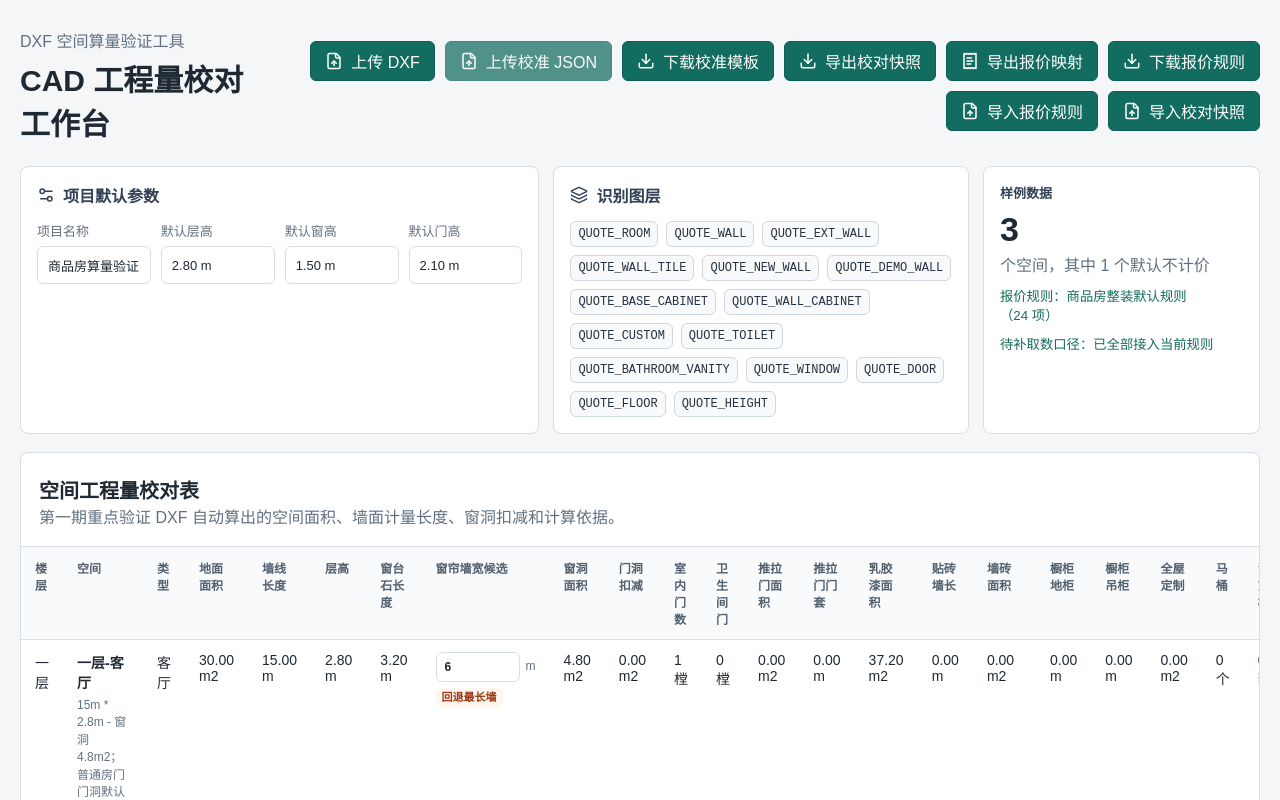
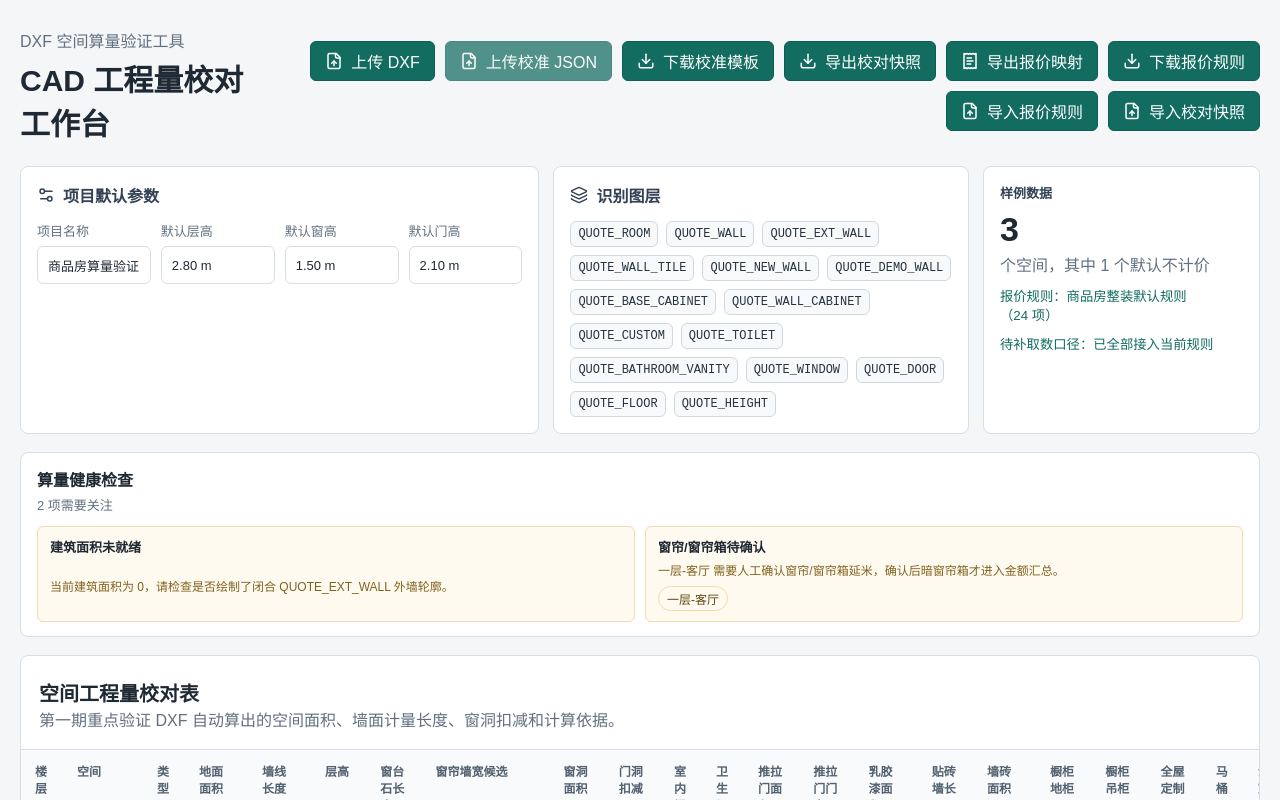
Before and after one commit to giwawe/G-cad-budget-program, a Next.js app in the folder apps/web/: page / in a window 1280 px wide. Shown: the top 800 px of the page. Built offline with nearby package versions, Linux system fonts and the light colour scheme.

Commit message:
feat: add quantity health checks

```diff
--- a/apps/web/app/globals.css
+++ b/apps/web/app/globals.css
@@ -233,6 +233,62 @@ code {
   font: 12px/1.55 Consolas, "Courier New", monospace;
   padding: 10px;
   resize: vertical;
+}
+
+.healthPanel {
+  display: grid;
+  gap: 12px;
+  border: 1px solid var(--line);
+  border-radius: 8px;
+  background: var(--panel);
+  margin-bottom: 18px;
+  padding: 14px 16px;
+}
+
+.healthPanel p {
+  margin: 0;
+  color: var(--muted);
+  font-size: 13px;
+}
+
+.healthList {
+  display: grid;
+  grid-template-columns: repeat(2, minmax(0, 1fr));
+  gap: 10px;
+}
+
+.healthCard {
+  display: grid;
+  gap: 6px;
+  border: 1px solid #f0dcae;
+  border-radius: 6px;
+  background: #fffaf0;
+  padding: 10px 12px;
+}
+
+.healthCard strong {
+  font-size: 13px;
+}
+
+.healthCard span {
+  color: #80611d;
+  font-size: 12px;
+  line-height: 1.5;
+}
+
+.healthCard div {
+  display: flex;
+  flex-wrap: wrap;
+  gap: 6px;
+}
+
+.healthCard a {
+  border: 1px solid #f0dcae;
+  border-radius: 999px;
+  color: #5f4410;
+  font-size: 12px;
+  padding: 3px 8px;
+  text-decoration: none;
 }
 
 .quotePanel {
@@ -945,6 +1001,7 @@ td .curtainWallHelp {
   .fieldGrid,
   .summaryCards,
   .calibrationDifferences,
+  .healthList,
   .quoteSummary,
   .quoteGaps ul {
     grid-template-columns: 1fr;
--- a/apps/web/components/upload-workbench.tsx
+++ b/apps/web/components/upload-workbench.tsx
@@ -7,6 +7,7 @@ import { QuantityTable } from "@/components/quantity-table";
 import { calibrationTemplateFileName, quantityRowsToCalibrationTemplate } from "@/lib/calibration-template";
 import { resolveCalibrationDifference } from "@/lib/calibration-differences";
 import { quantityRowAnchorHref } from "@/lib/quantity-row-anchor";
+import { buildQuantityHealthChecks } from "@/lib/quantity-health";
 import { updateQuantityRowCurtainWallWidth, updateQuantityRowStatus } from "@/lib/quantity-row-status";
 import {
   apartmentPendingQuoteMetrics,
@@ -200,6 +201,10 @@ export function UploadWorkbench({ initialRows }: { initialRows: QuantityRow[] })
   const pendingQuoteMetrics = useMemo(() => apartmentPendingQuoteMetrics(), []);
   const curtainReadiness = useMemo(() => curtainQuoteReadiness(rows), [rows]);
   const projectSummaryItems = generatedQuoteMapping ? projectSummaryQuoteItems(generatedQuoteMapping.mapping) : [];
+  const healthChecks = useMemo(
+    () => buildQuantityHealthChecks({ rows, summary, quoteMapping: generatedQuoteMapping?.mapping ?? null }),
+    [rows, summary, generatedQuoteMapping],
+  );
 
   async function handleFileChange(event: ChangeEvent<HTMLInputElement>) {
     const file = event.target.files?.[0];
@@ -653,6 +658,34 @@ export function UploadWorkbench({ initialRows }: { initialRows: QuantityRow[] })
         </div>
       </section>
 
+      <section className="healthPanel">
+        <div className="templateHeader">
+          <div>
+            <strong>算量健康检查</strong>
+            <span>{healthChecks.length > 0 ? `${healthChecks.length} 项需要关注` : "当前无待确认项"}</span>
+          </div>
+        </div>
+        {healthChecks.length > 0 ? (
+          <div className="healthList">
+            {healthChecks.map((check) => (
+              <div className={`healthCard ${check.severity}`} key={check.id}>
+                <strong>{check.title}</strong>
+                <span>{check.detail}</span>
+                {check.spaceNames && (
+                  <div>
+                    {check.spaceNames.map((spaceName) => (
+                      <a href={quantityRowAnchorHref(spaceName)} key={spaceName}>{spaceName}</a>
+                    ))}
+                  </div>
+                )}
+              </div>
+            ))}
+          </div>
+        ) : (
+          <p>空间类型、建筑面积、窗帘确认和报价规则缺失项目前看起来正常。</p>
+        )}
+      </section>
+
       {generatedTemplate && (
         <section className="templatePanel">
           <div className="templateHeader">
--- /dev/null
+++ b/apps/web/lib/quantity-health.ts
@@ -0,0 +1,80 @@
+import type { QuoteMapping } from "./quote-mapping";
+import type { QuantityRow, QuantitySummary } from "./types";
+
+export type QuantityHealthSeverity = "warning" | "info";
+
+export type QuantityHealthCheck = {
+  id: "space-type-other" | "building-area-missing" | "curtain-wall-width-pending" | "building-area-quote-missing";
+  severity: QuantityHealthSeverity;
+  title: string;
+  detail: string;
+  spaceNames?: string[];
+};
+
+export function buildQuantityHealthChecks({
+  rows,
+  summary,
+  quoteMapping,
+}: {
+  rows: QuantityRow[];
+  summary?: QuantitySummary | null;
+  quoteMapping?: QuoteMapping | null;
+}): QuantityHealthCheck[] {
+  const checks: QuantityHealthCheck[] = [];
+  const billableRows = rows.filter((row) => row.status !== "excluded");
+  const otherSpaceNames = uniqueNames(billableRows.filter((row) => row.spaceType === "其他").map((row) => row.spaceName));
+  if (otherSpaceNames.length > 0) {
+    checks.push({
+      id: "space-type-other",
+      severity: "warning",
+      title: "空间类型待确认",
+      detail: `${formatNames(otherSpaceNames)} 被识别为其他，需改名或补充关键词，避免报价项目缺失。`,
+      spaceNames: otherSpaceNames,
+    });
+  }
+
+  if ((summary?.building_area_m2 ?? 0) <= 0) {
+    checks.push({
+      id: "building-area-missing",
+      severity: "warning",
+      title: "建筑面积未就绪",
+      detail: "当前建筑面积为 0，请检查是否绘制了闭合 QUOTE_EXT_WALL 外墙轮廓。",
+    });
+  }
+
+  const curtainPendingNames = uniqueNames([
+    ...(quoteMapping?.curtain_quote_readiness.pending_space_names ?? []),
+    ...billableRows
+      .filter((row) => row.curtainWallWidthSource === "fallback_longest_wall" || row.curtainWallWidthSource === "manual_required_l_shape_window")
+      .map((row) => row.spaceName),
+  ]);
+  if (curtainPendingNames.length > 0) {
+    checks.push({
+      id: "curtain-wall-width-pending",
+      severity: "warning",
+      title: "窗帘/窗帘箱待确认",
+      detail: `${formatNames(curtainPendingNames)} 需要人工确认窗帘/窗帘箱延米，确认后暗窗帘箱才进入金额汇总。`,
+      spaceNames: curtainPendingNames,
+    });
+  }
+
+  const missingBuildingAreaItems = quoteMapping?.building_area_quote_readiness.missing_item_names ?? [];
+  if (missingBuildingAreaItems.length > 0) {
+    checks.push({
+      id: "building-area-quote-missing",
+      severity: "warning",
+      title: "建筑面积报价项未入金额",
+      detail: `${formatNames(missingBuildingAreaItems)} 依赖建筑面积，当前未进入金额汇总。`,
+    });
+  }
+
+  return checks;
+}
+
+function uniqueNames(names: string[]): string[] {
+  return [...new Set(names.filter((name) => name.trim()))];
+}
+
+function formatNames(names: string[]): string {
+  return names.join("、");
+}
```
Also changed, not shown: 4 other files (tests, documents, lock files or other folders).
